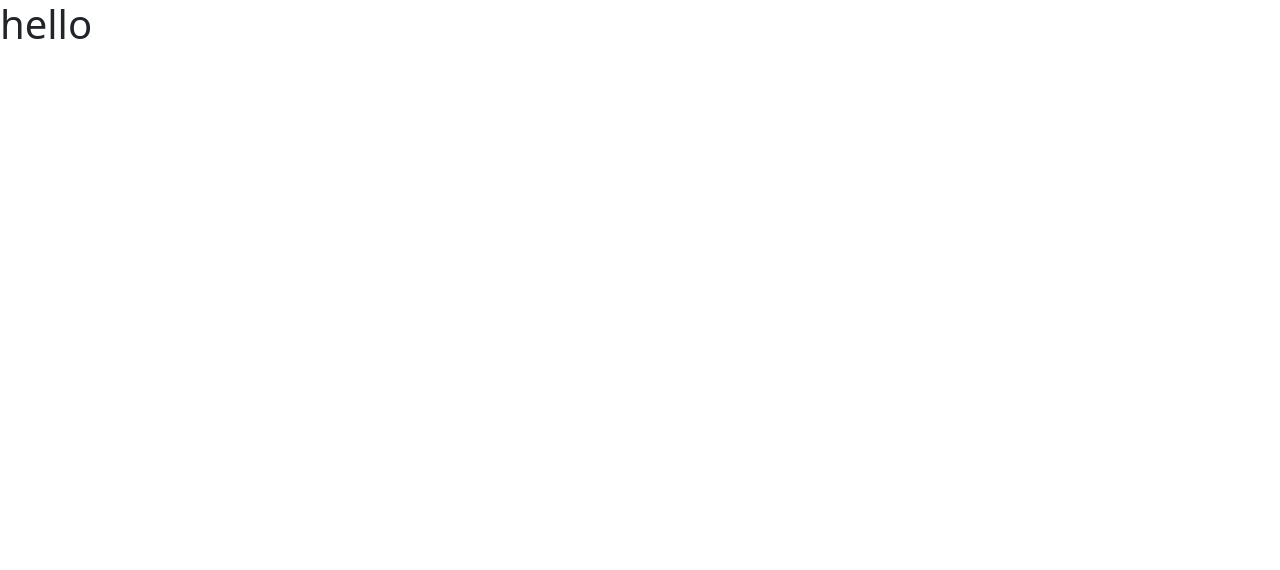
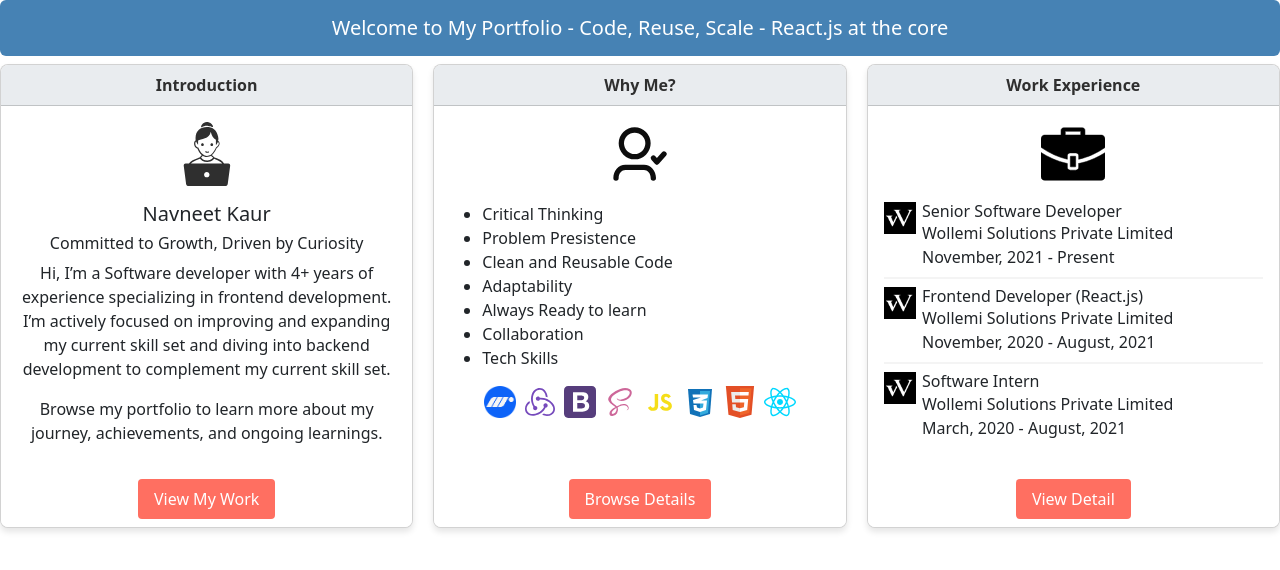
Before and after one commit to NeetNav1995/Port1, a React (Vite) app: page / in a window 1280 px wide. Shown: the top 570 px of the page. Built offline with nearby package versions, Linux system fonts and the light colour scheme.

Commit message:
Update App.jsx

```diff
--- a/src/App.jsx
+++ b/src/App.jsx
@@ -3,8 +3,8 @@ import ProtectedRoutes from "./Routes/ProtectedRoutes";
 
 
 function App() {
-  return <h1>hello</h1>
-  // return <ProtectedRoutes />;
+  //return <h1>hello</h1>
+   return <ProtectedRoutes />;
 }
 
 export default App;
```
